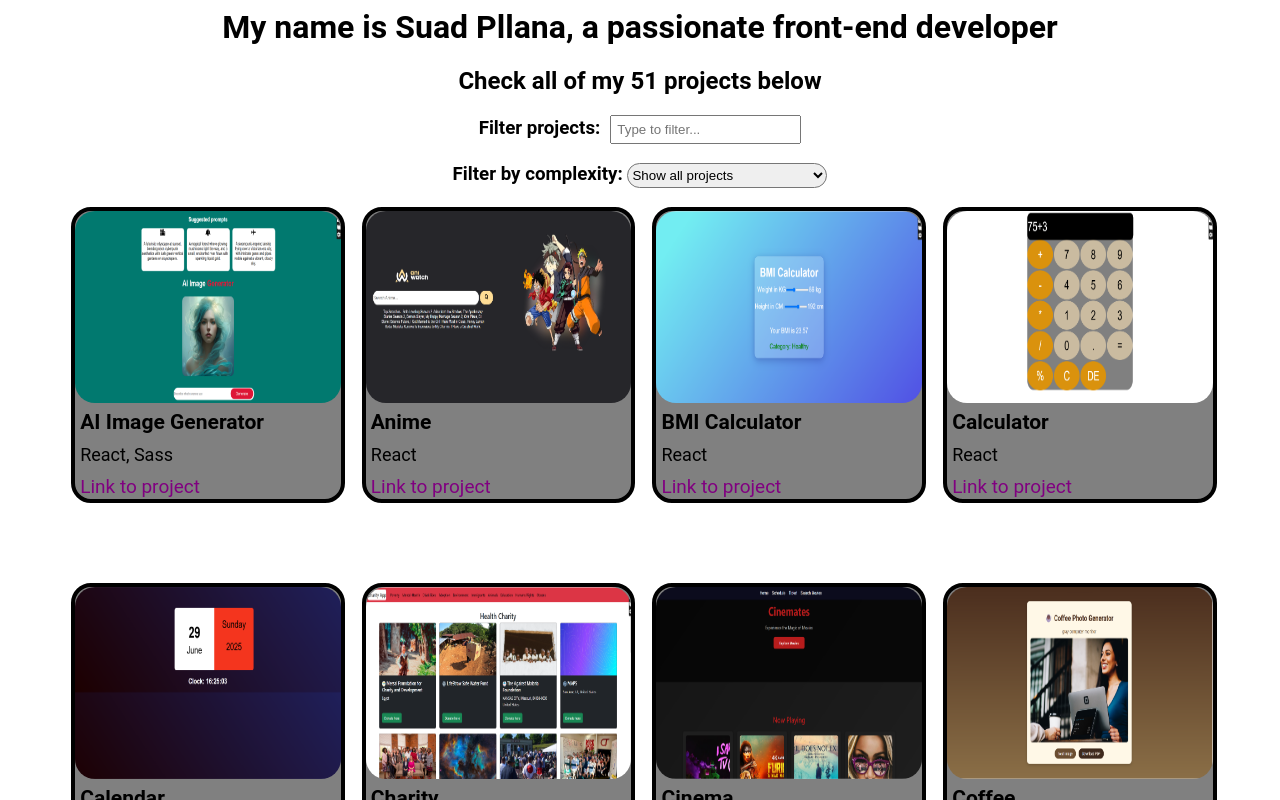
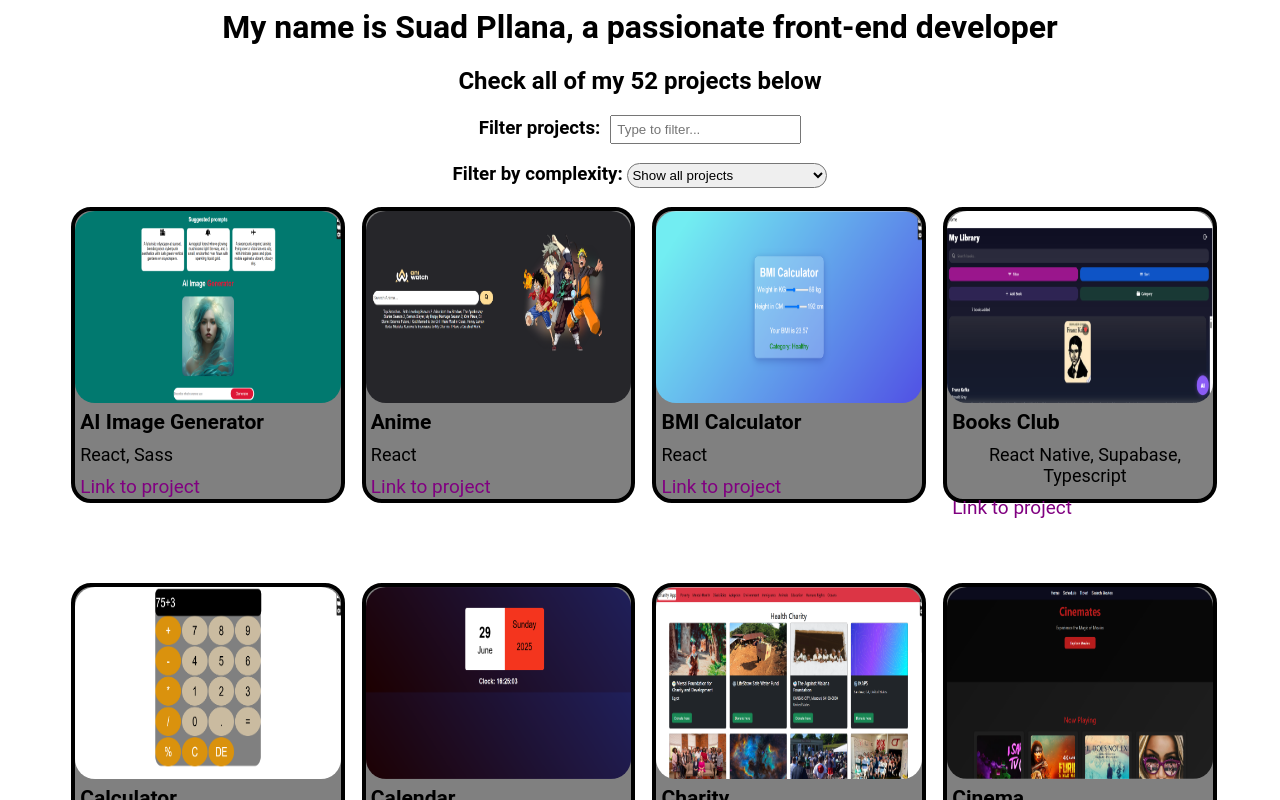
Before and after one commit to suadpllana/all-projects, a React (Vite) app: page / in a window 1280 px wide. Shown: the top 800 px of the page. Built offline with nearby package versions, Linux system fonts and the light colour scheme.

Commit message:
added more another made project

```diff
--- a/src/Projects.jsx
+++ b/src/Projects.jsx
@@ -41,7 +41,7 @@ const Projects = () => {
         My name is Suad Pllana, a passionate front-end developer
       </h1>
       <h2 className={!toggleView && "lightH1"}>
-        Check all of my {storedData.length} projects below
+        Check all of my {data.length} projects below
       </h2>
       <h3>
         Filter projects:
--- a/src/data.js
+++ b/src/data.js
@@ -50,6 +50,7 @@ import guessTheFlag from "./images/guess-the-flag.png"
 import psgNews from "./images/psgNews.png"
 import portofolio from "./images/portofolio.png";
 import iphones from "./images/iphones.png"
+import booksClub from "./images/booksClub.png"
 
 export const data = [
     {
@@ -72,6 +73,13 @@ export const data = [
         tools: "React",
         link: "https://suadpllana.github.io/bmi",
         type: "easy"
+    },
+         {
+        image: booksClub,
+        title: "Books Club",
+        tools: "React Native, Supabase, Typescript",
+        link: "https://github.com/suadpllana/ai-mobile-suadpllanaa",
+        type: "complex"
     },
 
     {
@@ -247,7 +255,7 @@ export const data = [
      {
         image: books,
         title: "Library",
-        tools: "React",
+        tools: "React, Supabase",
         link: "https://suadpllana.github.io/library",
         type: "complex"
     },
```
Also changed, not shown: src/images/booksClub.png (added), 1 other file (tests, documents, lock files or other folders).
